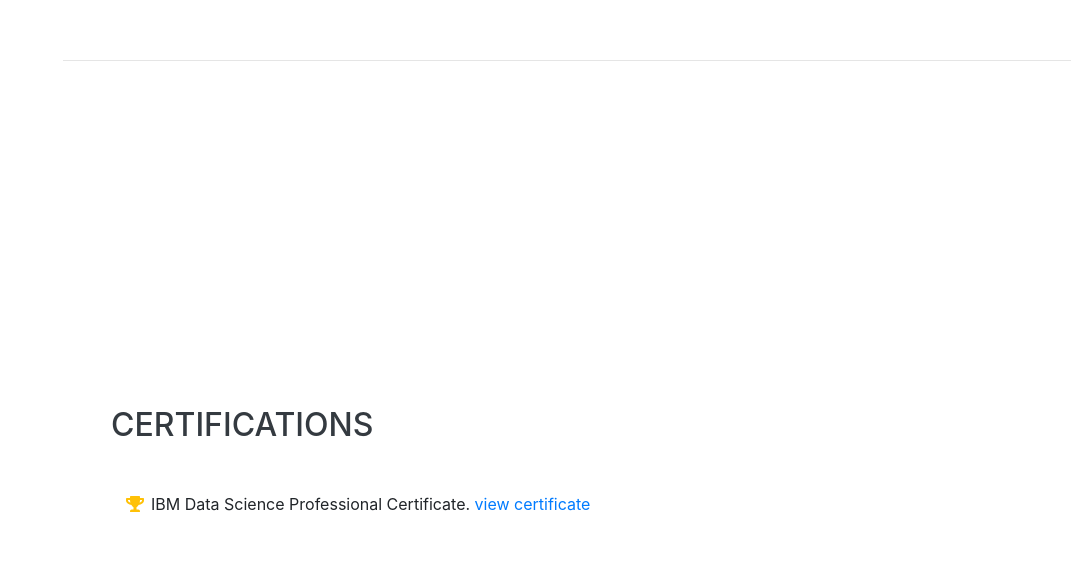
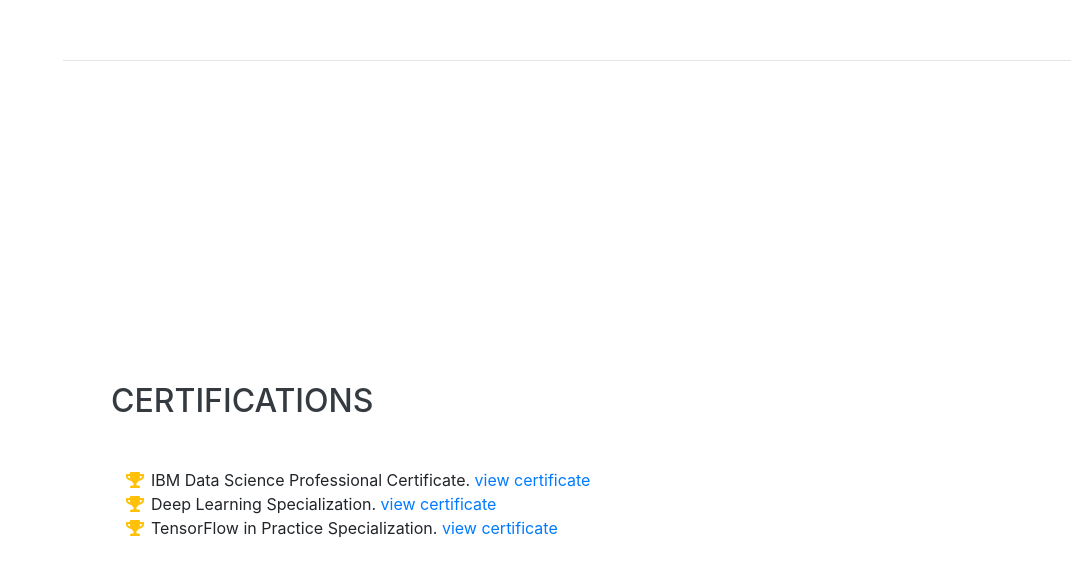
Before and after one commit to shilpisirohi12/shilpisirohi12.github.io, a website with bundled scripts: page index.html in a window 1280 px wide. Shown: the part 4159-4734 px from the top of the page, without its empty margins (209-1280 px from the left). Built offline with nearby package versions, Linux system fonts and the light colour scheme; a web font is replaced by a local one.

Commit message:
adding certificates

```diff
--- a/index.html
+++ b/index.html
@@ -300,6 +300,12 @@
           <li>
             <i class="fa-li fa fa-trophy text-warning"></i>
             IBM Data Science Professional Certificate.  <a href="https://coursera.org/share/1b156d01f2a677d1cf2ffbc2565746c0" target=_blank>view certificate</a></li>
+          <li>
+            <i class="fa-li fa fa-trophy text-warning"></i>
+            Deep Learning Specialization.  <a href="https://coursera.org/share/26cf25ff493cb6fe86bafc4d150a2f02" target=_blank>view certificate</a></li>
+          <li>
+            <i class="fa-li fa fa-trophy text-warning"></i>
+            TensorFlow in Practice Specialization.  <a href="https://coursera.org/share/3207ddd05b943c3e35709db281feb9b6" target=_blank>view certificate</a></li>
         </ul>
       </div>
     </section>
```
